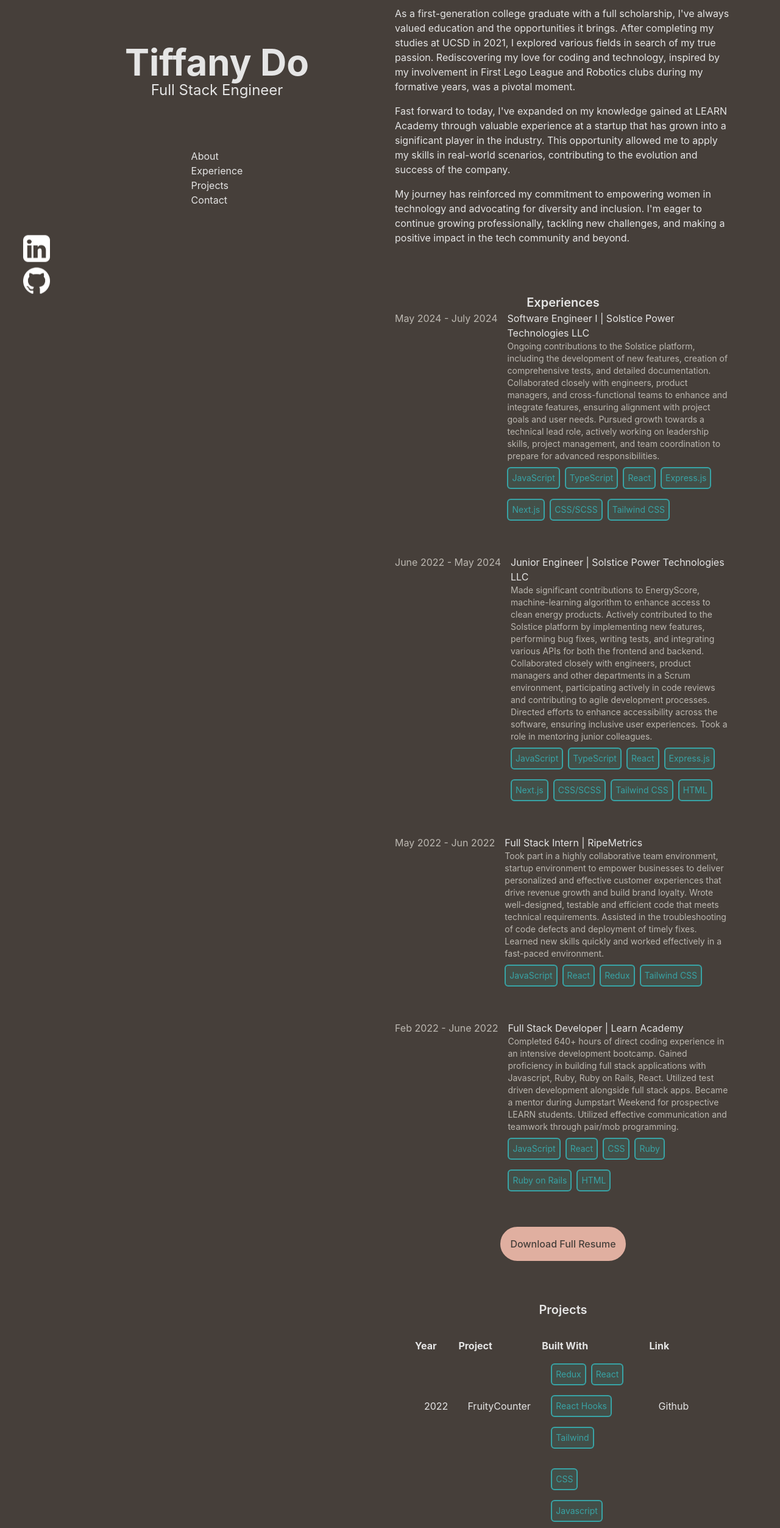
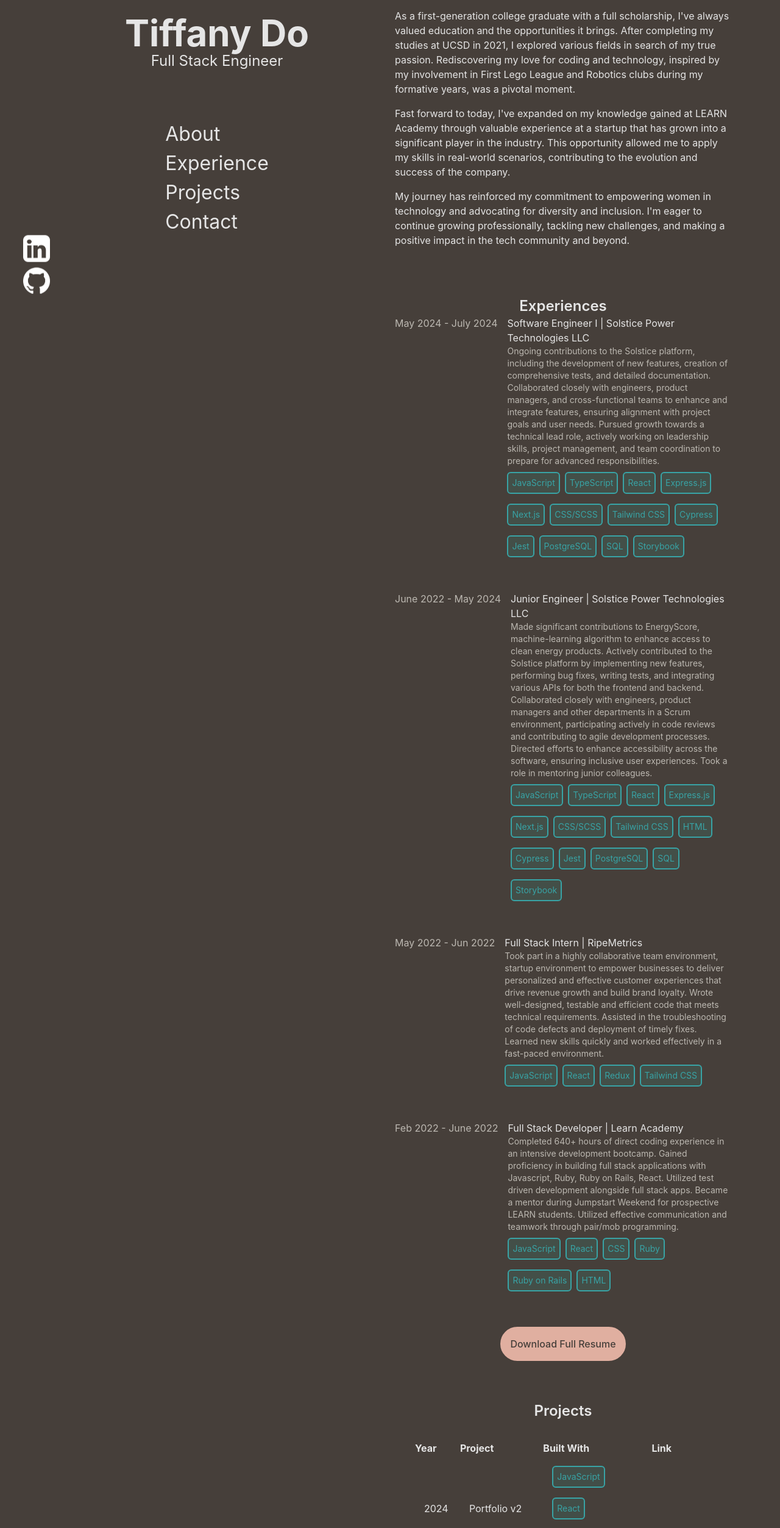
Before and after one commit to tiffanydoh/portfolio, a React (Create React App) app: page / in a window 1280 px wide. Shown: the part 234-2740 px from the top of the page at 61% size. Built offline with nearby package versions, Linux system fonts and the light colour scheme.

Commit message:
added more to stack

```diff
--- a/src/components/About.js
+++ b/src/components/About.js
@@ -3,7 +3,7 @@
 const About = () => {
   return (
     <div name="about">
-      <h2 className="flex justify-center font-semibold text-xl text-[#e5e5e5]">
+      <h2 className="flex justify-center font-semibold text-2xl text-[#e5e5e5]">
         About
       </h2>
       <div className="text-[#e5e5e5]">
--- a/src/components/ArchivedProjects.js
+++ b/src/components/ArchivedProjects.js
@@ -6,6 +6,60 @@
 const ArchivedProject = () => {
   const projects_data = [
     {
+      year: 2024,
+      project_name: "Portfolio v2",
+      built_with: (
+        <>
+          <StackButton text={"JavaScript"} />
+          <StackButton text={"React"} />
+          <StackButton text={"Tailwind CSS"} />
+        </>
+      ),
+    },
+    {
+      year: "2022 - 2024",
+      project_name: "Solstice Platform",
+      built_with: (
+        <>
+          <StackButton text="JavaScript" />
+          <StackButton text="TypeScript" />
+          <StackButton text="React" />
+          <StackButton text="Express.js" />
+          <StackButton text="Next.js" />
+          <StackButton text="CSS/SCSS" />
+          <StackButton text="Tailwind CSS" />
+          <StackButton text="Cypress" />
+          <StackButton text="Jest" />
+          <StackButton text="Docker" />
+          <StackButton text="PostgreSQL" />
+          <StackButton text="SQL" />
+        </>
+      ),
+    },
+    {
+      year: "2022 - 2024",
+      project_name: "EnergyScore",
+      built_with: (
+        <>
+          <StackButton text="JavaScript" />
+          <StackButton text="TypeScript" />
+          <StackButton text="React" />
+          <StackButton text="Express.js" />
+          <StackButton text="Next.js" />
+          <StackButton text="CSS/SCSS" />
+          <StackButton text="Tailwind CSS" />
+          <StackButton text="Cypress" />
+          <StackButton text="Jest" />
+          <StackButton text="Storybook" />
+          <StackButton text="TSOA" />
+          <StackButton text="Docker" />
+          <StackButton text="TypeORM" />
+          <StackButton text="PostgreSQL" />
+          <StackButton text="SQL" />
+        </>
+      ),
+    },
+    {
       year: 2022,
       project_name: "FruityCounter",
       built_with: (
@@ -13,7 +67,7 @@
           <StackButton text={"Redux"} />
           <StackButton text={"React"} />
           <StackButton text={"React Hooks"} />
-          <StackButton text={"Tailwind"} />
+          <StackButton text={"Tailwind CSS"} />
         </>
       ),
       link: (
@@ -115,7 +169,7 @@
   return (
     <div name="archived-projects">
       <div clasName="p-8">
-        <h2 className="flex justify-center font-semibold text-xl text-[#e5e5e5]">
+        <h2 className="flex justify-center font-semibold text-2xl text-[#e5e5e5]">
           Projects
         </h2>
         <div className="p-8">
--- a/src/components/Contact.js
+++ b/src/components/Contact.js
@@ -18,7 +18,7 @@
           className="flex flex-col"
         >
           <div className="pb-8">
-            <h2 className="flex justify-center font-semibold text-xl text-[#e5e5e5]">
+            <h2 className="flex justify-center font-semibold text-2xl text-[#e5e5e5]">
               Contact
             </h2>
             <p className="py-4 text-[#F8F6F0]">
--- a/src/components/Experience.js
+++ b/src/components/Experience.js
@@ -6,7 +6,7 @@
 const Experience = () => {
   return (
     <div name="experience">
-      <h2 className="flex justify-center font-semibold text-xl text-[#e5e5e5]">
+      <h2 className="flex justify-center font-semibold text-2xl text-[#e5e5e5]">
         Experiences
       </h2>
 
@@ -26,6 +26,11 @@
               <StackButton text="Next.js" />
               <StackButton text="CSS/SCSS" />
               <StackButton text="Tailwind CSS" />
+              <StackButton text="Cypress" />
+              <StackButton text="Jest" />
+              <StackButton text="PostgreSQL" />
+              <StackButton text="SQL" />
+              <StackButton text="Storybook" />
             </>
           }
         />
@@ -45,6 +50,11 @@
               <StackButton text="CSS/SCSS" />
               <StackButton text="Tailwind CSS" />
               <StackButton text="HTML" />
+              <StackButton text="Cypress" />
+              <StackButton text="Jest" />
+              <StackButton text="PostgreSQL" />
+              <StackButton text="SQL" />
+              <StackButton text="Storybook" />
             </>
           }
         />
--- a/src/components/PageNav.tsx
+++ b/src/components/PageNav.tsx
@@ -10,7 +10,7 @@
           smooth={true}
           duration={500}
           style={{
-            fontSize: "1rem",
+            fontSize: "2rem",
           }}
         >
           About
@@ -22,7 +22,7 @@
           smooth={true}
           duration={500}
           style={{
-            fontSize: "1rem",
+            fontSize: "2rem",
           }}
         >
           Experience
@@ -34,7 +34,7 @@
           smooth={true}
           duration={500}
           style={{
-            fontSize: "1rem",
+            fontSize: "2rem",
           }}
         >
           Projects
@@ -46,7 +46,7 @@
           smooth={true}
           duration={500}
           style={{
-            fontSize: "1rem",
+            fontSize: "2rem",
           }}
         >
           Contact
```
Also changed, not shown: 1 other file (tests, documents, lock files or other folders).
